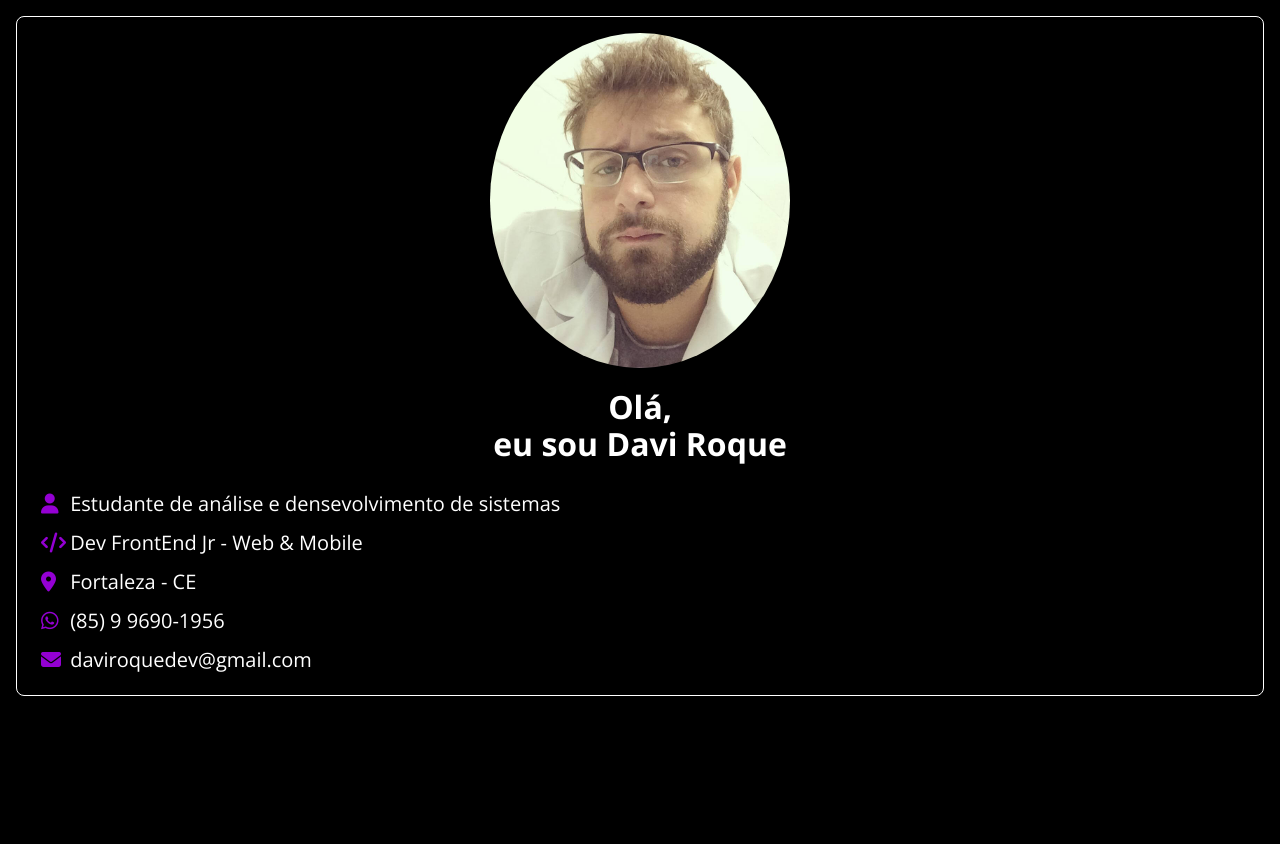
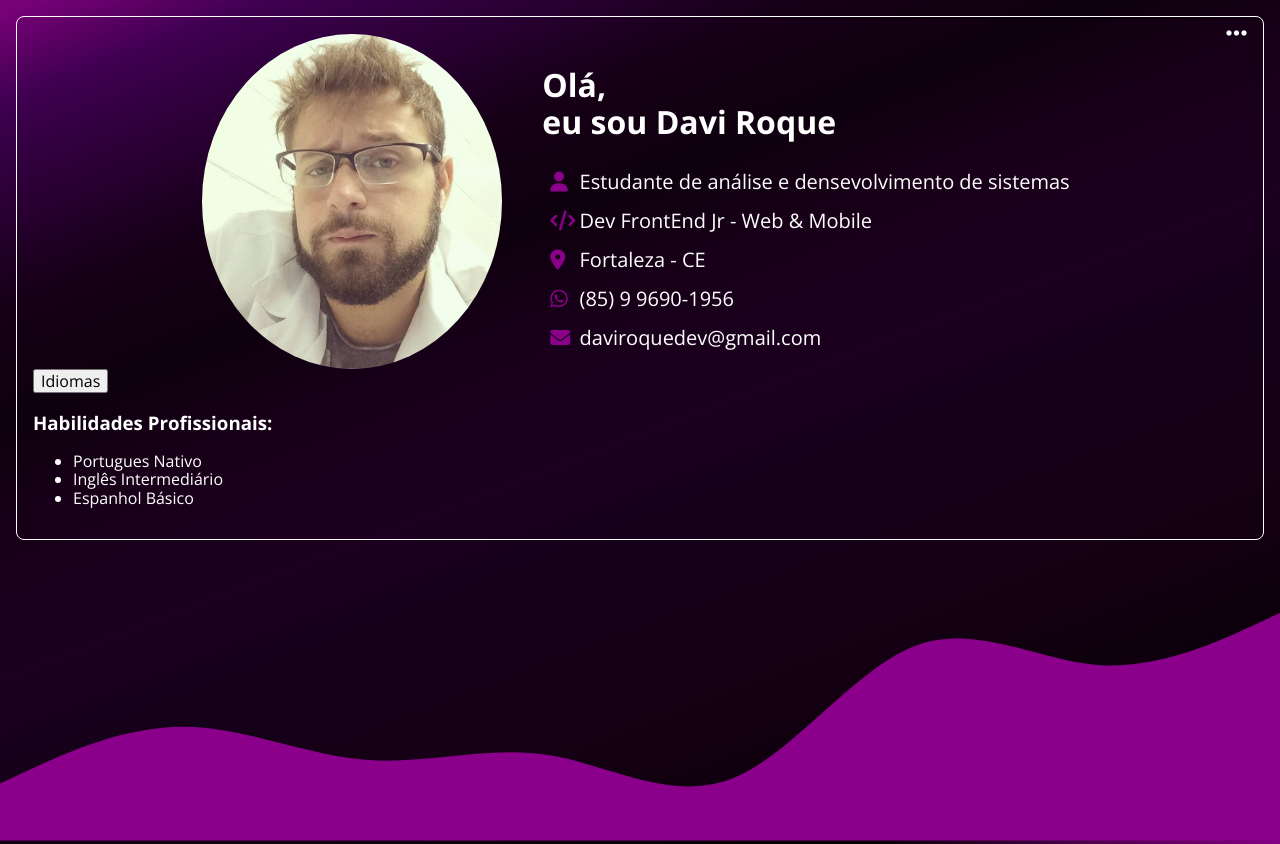
Before and after one commit to daviroquedev/portfolio, a plain HTML site: page index.html in a window 1280 px wide. Before the commit the page ends 800 px from the top, so only its background shows below. Drawn offline with nearby package versions, Linux system fonts and the light colour scheme.

Commit message:
Add background and add intial acordeon

```diff
--- a/index.html
+++ b/index.html
@@ -26,10 +26,13 @@
 
 <body>
     <div class="main">
-
+        <div class="elipse">
+            <i class="fa-solid fa-ellipsis fa-xl"></i>
+        </div>
 
         <header class="header">
             <img src="./src/img/perfil.jpg" alt="foto perfil daviroque" class="photo" />
+            <div class="divCard">
                 <h1 class="title">Olá,
                     <br> eu sou Davi Roque
                 </h1>
@@ -40,8 +43,36 @@
                     <p> <i class="fa-brands fa-whatsapp"></i> (85) 9 9690-1956</p>
                     <p> <i class="fa-solid fa-envelope"></i> daviroquedev@gmail.com</p>
                 </div>
+            </div>
         </header>
+
+        <section class="acordeon">
+            <button>Idiomas</button>
+
+            <div>
+                <h3>Habilidades Profissionais:</h3>
+                <ul>
+                    <li>
+                       Portugues Nativo
+                    </li>
+                    <li>
+                        Inglês Intermediário
+                    </li>
+                    <li>
+                        Espanhol Básico
+                    </li>
+                </ul>
             </div>
+
+
+        </section>
+
+    </div>
+    <svg xmlns="http://www.w3.org/2000/svg" viewBox="0 0 1440 320" class="waveSvg">
+        <path fill=" #8B008B" fill-opacity="1"
+            d="M0,256L34.3,240C68.6,224,137,192,206,192C274.3,192,343,224,411,229.3C480,235,549,213,617,224C685.7,235,754,277,823,250.7C891.4,224,960,128,1029,101.3C1097.1,75,1166,117,1234,122.7C1302.9,128,1371,96,1406,80L1440,64L1440,320L1405.7,320C1371.4,320,1303,320,1234,320C1165.7,320,1097,320,1029,320C960,320,891,320,823,320C754.3,320,686,320,617,320C548.6,320,480,320,411,320C342.9,320,274,320,206,320C137.1,320,69,320,34,320L0,320Z">
+        </path>
+    </svg>
     <script src="https://kit.fontawesome.com/c4bd330220.js" crossorigin="anonymous"></script>
 </body>
 
--- a/src/css/global.css
+++ b/src/css/global.css
@@ -8,9 +8,19 @@
     src: url('/src/fonts/neue-machina-regular.otf')
 }
 
+.elipse{
+    display: flex;
+    flex-direction: row-reverse;
+}
+
+
+
+
 body {
     background-color: #000;
-    color: #FFF
+    color: #FFF;
+    background: rgb(119,1,119);
+    background: linear-gradient(159deg, rgba(119,1,119,1) 1%, rgba(62,0,80,1) 8%, rgba(22,0,23,1) 23%, rgba(14,0,14,1) 32%, rgba(24,0,25,1) 40%, rgba(27,0,31,1) 51%, rgba(20,0,24,1) 61%, rgba(22,0,21,1) 71%, rgba(9,0,8,1) 88%, rgba(133,0,133,1) 100%);
 }
 
 .main {
@@ -18,4 +28,15 @@ body {
     padding: 1rem;
     border: 1px solid #fff;
     border-radius: .5rem;
+
 }
+
+
+
+@media only screen and (min-width: 768px){
+   .main {
+
+   }
+
+
+ }
--- a/src/css/header.css
+++ b/src/css/header.css
@@ -31,5 +31,25 @@
     heigth: 1rem;
     display: inline-block;
     margin-right: .5rem;
-    color: #9400D3;
+    color: #8B008B ;
 }
+
+
+@media only screen and (min-width: 768px){
+    .header {
+        flex-direction: row;
+        justify-content: center;
+
+    }
+
+    .header .photo {
+        margin-right: 40px;
+    }
+
+    .header .title {
+        text-align: start;
+
+    }
+
+
+}
```
Lines whose indentation alone changed are shown as unchanged.
